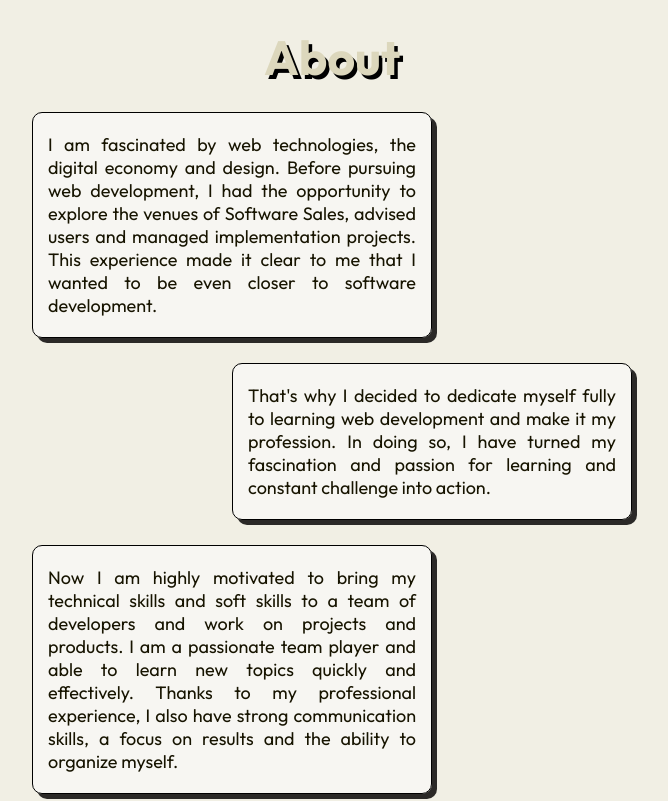
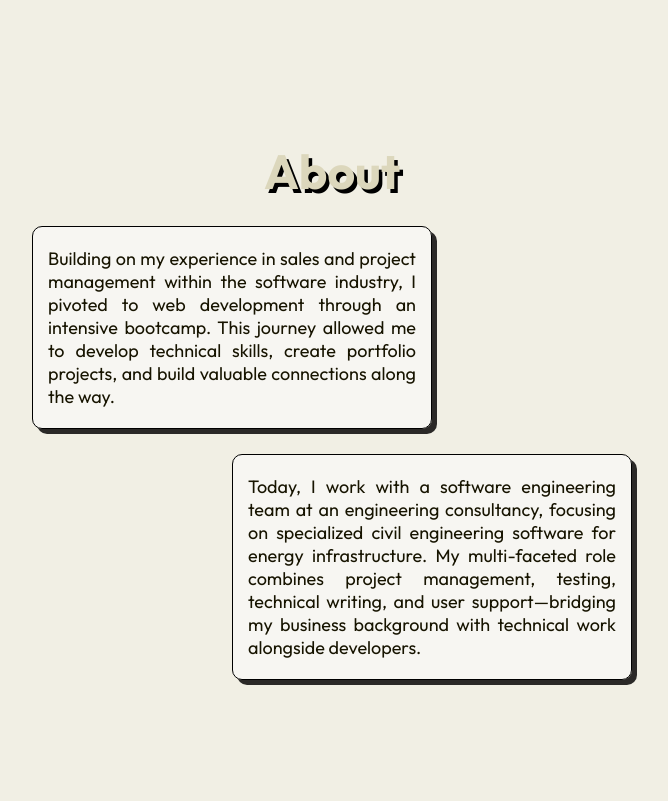
Before and after one commit to StephMode/personal-website, a React (Vite) app: page / in a window 1280 px wide. Shown: the part 740-1541 px from the top of the page, without its empty margins (308-976 px from the left). Built offline with nearby package versions, Linux system fonts and the light colour scheme.

Commit message:
feat: update p elements in AboutPage
deleted one paragraph, updated the content of the remaining two

```diff
--- a/src/components/pages/AboutPage.jsx
+++ b/src/components/pages/AboutPage.jsx
@@ -7,33 +7,23 @@ export default function AboutPage() {
       <SectionHeading sectionName={"About"} />
       <StyledGridElement>
         <StyledGridParagraph>
-          I am fascinated by web technologies, the digital economy and design.
-          Before pursuing web development, I had the opportunity to explore the
-          venues of Software Sales, advised users and managed implementation
-          projects. This experience made it clear to me that I wanted to be even
-          closer to software development.
+          Building on my experience in sales and project management within the
+          software industry, I pivoted to web development through an intensive
+          bootcamp. This journey allowed me to develop technical skills, create
+          portfolio projects, and build valuable connections along the way.
         </StyledGridParagraph>
       </StyledGridElement>
       <ThemeProvider theme={right}>
         <StyledGridElement>
           <StyledGridParagraph>
-            That's why I decided to dedicate myself fully to learning web
-            development and make it my profession. In doing so, I have turned my
-            fascination and passion for learning and constant challenge into
-            action.
+            Today, I work with a software engineering team at an engineering
+            consultancy, focusing on specialized civil engineering software for
+            energy infrastructure. My multi-faceted role combines project
+            management, testing, technical writing, and user support—bridging my
+            business background with technical work alongside developers.
           </StyledGridParagraph>
         </StyledGridElement>
       </ThemeProvider>
-      <StyledGridElement>
-        <StyledGridParagraph>
-          Now I am highly motivated to bring my technical skills and soft skills
-          to a team of developers and work on projects and products. I am a
-          passionate team player and able to learn new topics quickly and
-          effectively. Thanks to my professional experience, I also have strong
-          communication skills, a focus on results and the ability to organize
-          myself.
-        </StyledGridParagraph>
-      </StyledGridElement>
     </StyledGridContainer>
   );
 }
```
